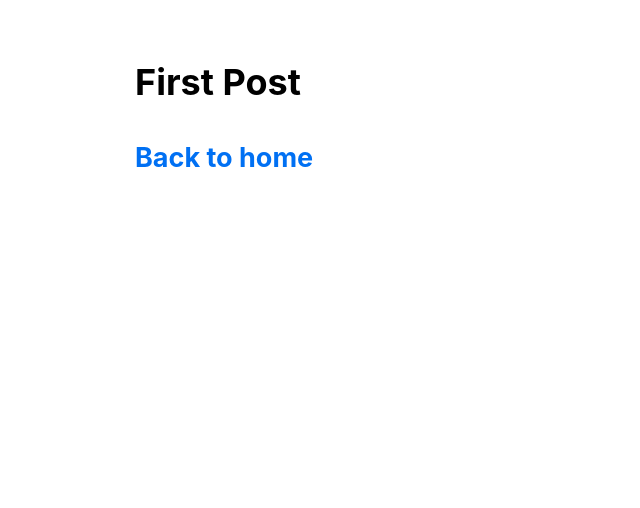
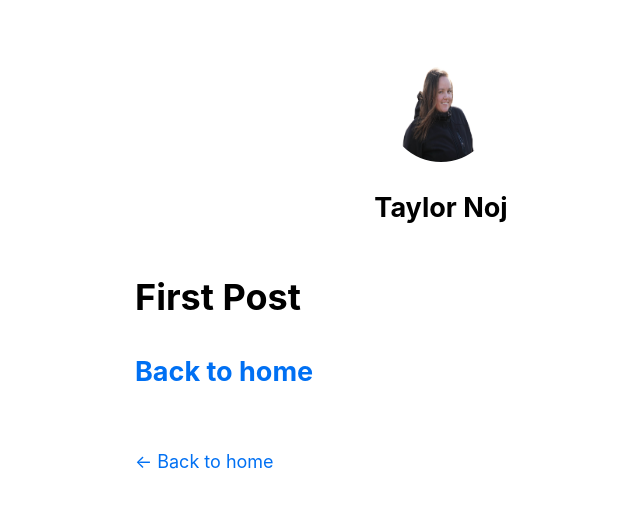
Before and after one commit to taylornoj/nextjs-blog, a Next.js app: page /posts/first-post in a window 1280 px wide. Shown: the top 508 px of the page, without its empty margins (199-839 px from the left). Built offline with nearby package versions, Linux system fonts and the light colour scheme.

Commit message:
update layout.js file for blog

```diff
--- a/components/layout.js
+++ b/components/layout.js
@@ -1,5 +1,73 @@
+import Head from 'next/head'
+import Image from 'next/image'
 import styles from './layout.module.css'
+import utilStyles from '../styles/utils.module.css'
+import Link from 'next/link'
 
-export default function Layout({ children }) {
-  return <div className={styles.container}>{children}</div>
+const name = 'Taylor Noj'
+export const siteTitle = 'Next.js Sample Website'
+
+export default function Layout({ children, home }) {
+  return (
+    <div className={styles.container}>
+      <Head>
+        <link rel="icon" href="/favicon.ico" />
+        <meta
+          name="description"
+          content="Learn how to build a personal website using Next.js"
+        />
+        <meta
+          property="og:image"
+          content={`https://og-image.vercel.app/${encodeURI(
+            siteTitle
+          )}.png?theme=light&md=0&fontSize=75px&images=https%3A%2F%2Fassets.vercel.com%2Fimage%2Fupload%2Ffront%2Fassets%2Fdesign%2Fnextjs-black-logo.svg`}
+        />
+        <meta name="og:title" content={siteTitle} />
+        <meta name="twitter:card" content="summary_large_image" />
+      </Head>
+      <header className={styles.header}>
+        {home ? (
+          <>
+            <Image
+              priority
+              src="/images/profile.jpg"
+              className={utilStyles.borderCircle}
+              height={144}
+              width={144}
+              alt={name}
+            />
+            <h1 className={utilStyles.heading2Xl}>{name}</h1>
+          </>
+        ) : (
+          <>
+            <Link href="/">
+              <a>
+                <Image
+                  priority
+                  src="/images/profile.jpg"
+                  className={utilStyles.borderCircle}
+                  height={108}
+                  width={108}
+                  alt={name}
+                />
+              </a>
+            </Link>
+            <h2 className={utilStyles.headingLg}>
+              <Link href="/">
+                <a className={utilStyles.colorInherit}>{name}</a>
+              </Link>
+            </h2>
+          </>
+        )}
+      </header>
+      <main>{children}</main>
+      {!home && (
+        <div className={styles.backToHome}>
+          <Link href="/">
+            <a>← Back to home</a>
+          </Link>
+        </div>
+      )}
+    </div>
+  )
 }
```
